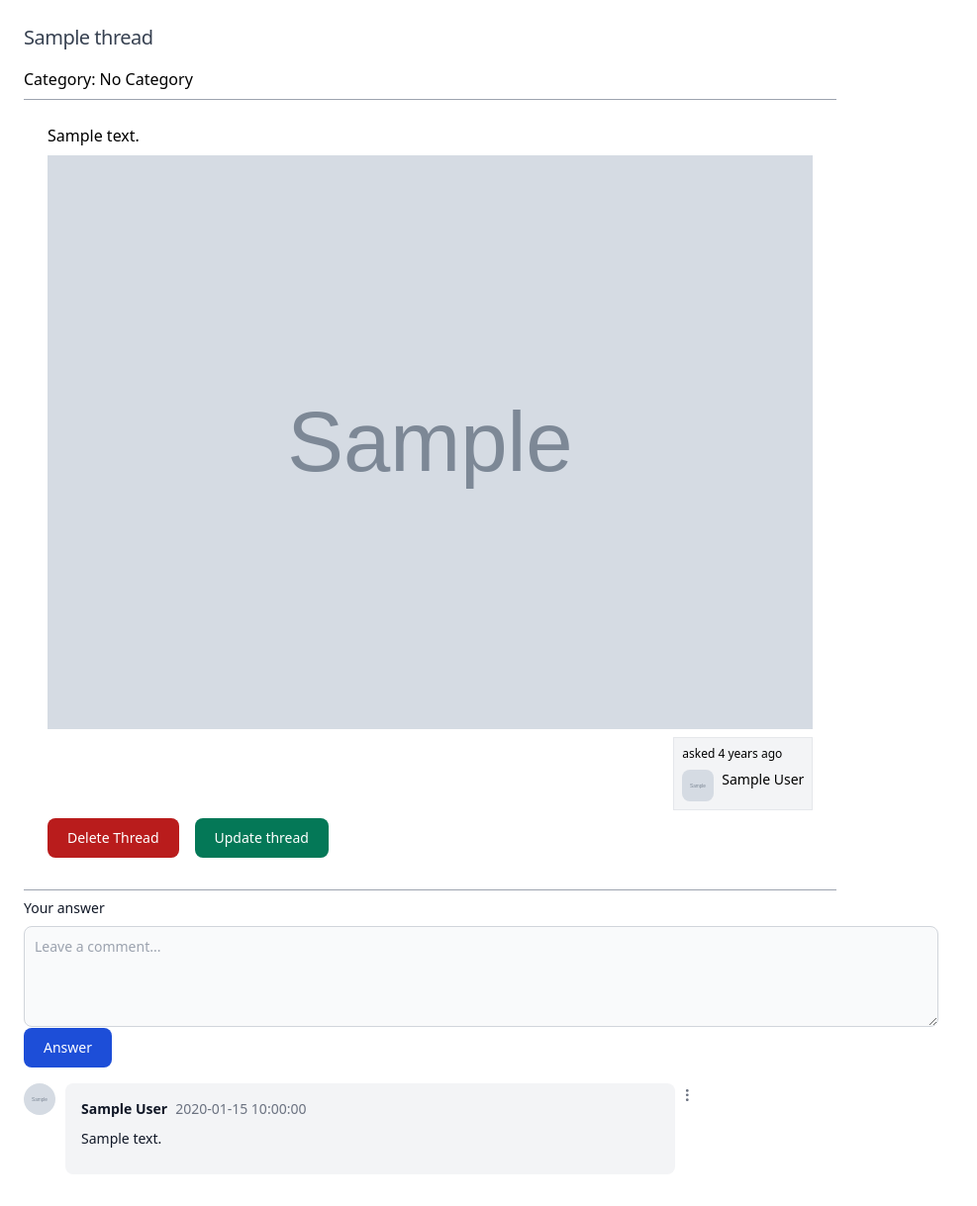
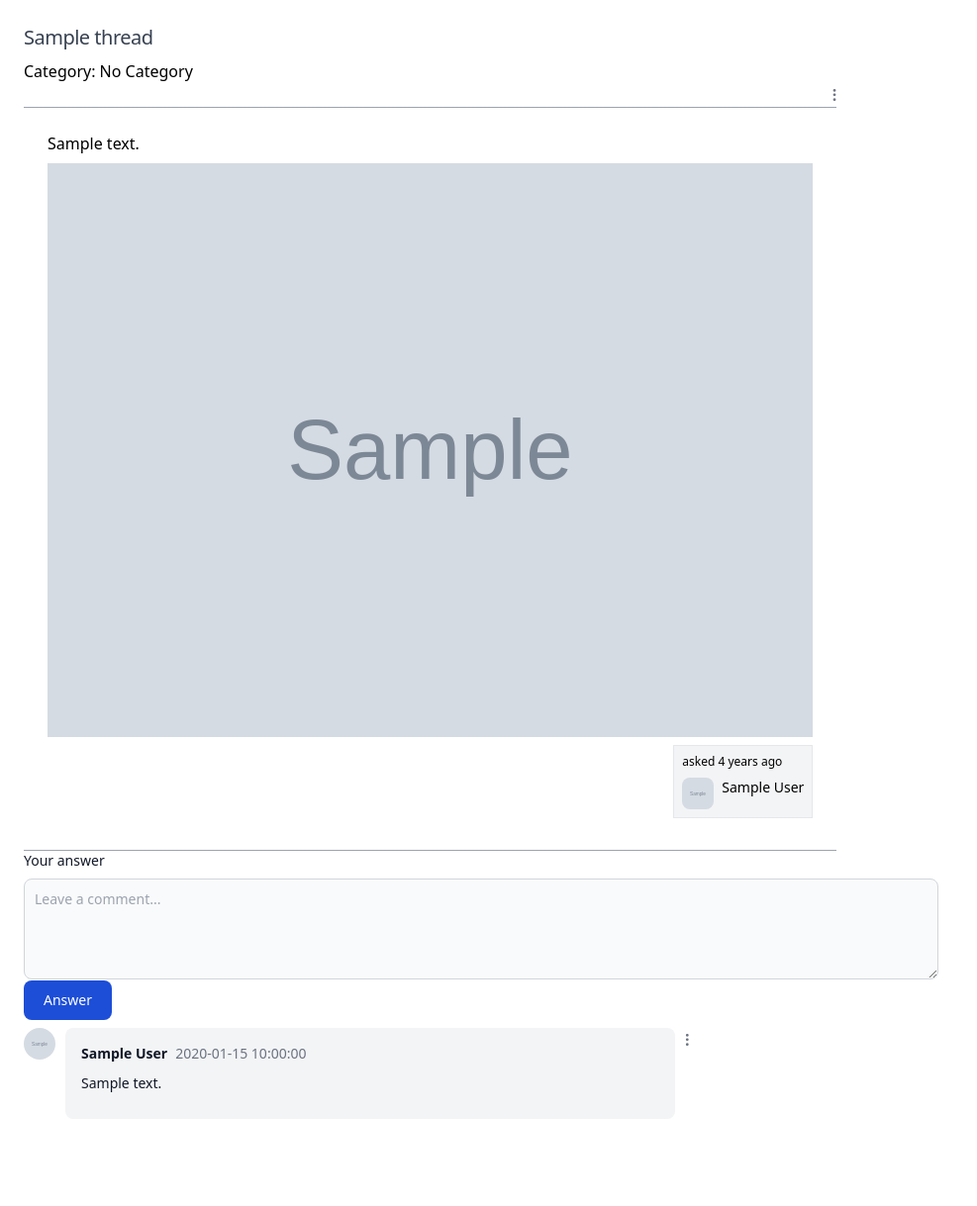
Before and after one commit to phatdtgcs220340/Greenwich-Student-Forum---coursework, a PHP site: page /Thread/page.php?threadId=1 in a window 1280 px wide. Shown: the part 162-1381 px from the top of the page at 99% size, without its empty margins (0-987 px from the left). After the commit the page ends 1266 px from the top, so only its background shows below. Run offline with PHP 8.4, Linux system fonts and the light colour scheme; the visitor is signed in with stand-in values (Sample User, id 1); tables that the repository leaves empty hold one stand-in row (values such as "Sample post"); grey boxes marked "Sample" are stand-in pictures; some libraries are stand-ins or nearby versions.

Commit message:
add dropdown menu and delete delete update button

```diff
--- a/src/Thread/page.php
+++ b/src/Thread/page.php
@@ -67,7 +67,7 @@ if (isset($_GET['threadId'])) {
                         <a href="../profile/profile.php?userId=<?php echo $_SESSION['user_id']?>" class="block px-4 py-2 text-sm text-gray-700 hover:bg-gray-100">Settings</a>
                         </li>
                         <li>
-                            <a href="./auth/logout.php" class="block px-4 py-2 text-sm text-gray-700 hover:bg-gray-100">Sign out</a>
+                            <a href="../auth/logout.php" class="block px-4 py-2 text-sm text-gray-700 hover:bg-gray-100">Sign out</a>
                         </li>
                     </ul>
                 </div>
@@ -90,16 +90,31 @@ if (isset($_GET['threadId'])) {
             </div>
         </div>
     </nav>
-    <div class="flex flex-col p-6 gap-2 ">
+    <div class="p-6 gap-2">
+        <div class="flex flex-col w-2/3">
         <h5 class="mb-2 text-xl font-medium tracking-tight text-gray-700"><?php echo $thread->getTitle() ?></h5>
         <h5>Category: <?php echo $thread->getCategory() ?></h5>
+        <?php if ($_SESSION['user_id'] == $thread->getUserId()) echo '
+                <button class="text-gray-500 text-base font-bold self-end hover:text-gray-900" data-dropdown-toggle="thread-dropdown" data-dropdown-placement="bottom">⁝</button>
+                <div class="z-50 hidden my-4 text-base list-none bg-white divide-y divide-gray-100 rounded-lg border border-gray-100" id="thread-dropdown">
+                                <ul class="py-2" aria-labelledby="thread-menu-button">
+                                    <li>
+                                    <button data-modal-target="popup-modal" data-modal-toggle="popup-modal" class="block px-4 py-2 text-sm text-gray-700 hover:bg-gray-100">Delete</button>
+                                    </li>
+                                    <li>
+                                    <button onclick="displayForm()" class="block px-4 py-2 text-sm text-gray-700 hover:bg-gray-100">Edit</a>
+                                    </li>
+                                </ul>
+                </div>'
+        ?>
+        </div>
         <div class="flex flex-col p-6 w-2/3 h-auto bg-white border-t border-b border-gray-400 gap-2">
             <form id="update-form" class="hidden" action="update-thread.php" method="post" enctype="multipart/form-data">
                 <input name="user_id" class="hidden" value="<?php echo $thread->getUserId()?>">
                 <input name="thread_id" type="text" class="hidden" value="<?php echo $threadId?>">
-                <textarea class="block p-2.5 w-full font-lg rounded-lg border border-gray-300 focus:ring-blue-500 focus:border-blue-500" id="edited-content" name="content"></textarea>
+                <textarea rows="4" class="block p-2.5 w-full font-lg rounded-lg border border-gray-300 focus:ring-blue-500 focus:border-blue-500" id="edit-content" name="content"></textarea>
                 <h5 id="note" class="hidden text-xs font-lg italic">Leave nothing for delete</h5>
-                <input disabled id="edited-image" class="hidden block w-full text-sm text-gray-900 border border-gray-300 cusor-pointer bg-white focus:outline-none" accept="image/png, image/jpeg, image/svg" placeholder="Leave nothing for delete" raria-describedby="file_input_help" id="thread-image" name="image" type="file">
+                <input disabled id="edit-image" class="hidden block w-full text-sm text-gray-900 border border-gray-300 cusor-pointer bg-white focus:outline-none" accept="image/png, image/jpeg, image/svg" placeholder="Leave nothing for delete" raria-describedby="file_input_help" id="thread-image" name="image" type="file">
                 <br>
                 <button type="button" onclick="changeImage()" class="py-2.5 px-5 me-2 mx-4 text-sm font-medium text-gray-900 focus:outline-none bg-white rounded-full border border-gray-200 hover:bg-gray-100 hover:text-blue-700 focus:z-10 focus:ring-4 focus:ring-gray-100">changeImage</button>
                 <button type="submit" class="text-white bg-blue-700 hover:bg-blue-800 focus:outline-none focus:ring-4 focus:ring-blue-300 font-medium rounded-full text-sm px-5 py-2.5 text-center me-2 mx-8">submit</button>
@@ -113,8 +128,8 @@ if (isset($_GET['threadId'])) {
                         else
                             echo "";
                         ?>" alt="" />
-            <div class="bg-gray-100 p-2 border boreder-gray-400 self-end flex flex-col gap-2">
-                <h2 class="text-xs">asked <?php echo $thread->timeDifference() ?> ago</h2>
+            <div class="bg-gray-100 p-2 border boreder-gray-400 self-end">
+                <h2 class="text-xs mb-2">asked <?php echo $thread->timeDifference() ?> ago</h2>
                 <a href="../profile/profile.php?userId=<?php echo $thread->getUserId()?>" class="flex gap-2">
                     <img class="w-8 h-8 rounded-lg" src="<?php $user = $thread->userInfo();
                      echo "../".$user['image'] ?>"
@@ -130,7 +145,6 @@ if (isset($_GET['threadId'])) {
             if ($thread->getUserId() == $_SESSION['user_id'])
                 echo '<div class="flex self-start">
                     <!-- Delete form -->
-                    <button data-modal-target="popup-modal" data-modal-toggle="popup-modal" type="button" class="focus:outline-none text-white bg-red-700 hover:bg-red-800 focus:ring-4 focus:ring-red-300 font-medium rounded-lg text-sm px-5 py-2.5 me-2 mb-2 dark:bg-red-600 dark:hover:bg-red-700 dark:focus:ring-red-900">Delete Thread</button>
                     <div id="popup-modal" tabindex="-1" class="hidden overflow-y-auto overflow-x-hidden fixed top-0 right-0 left-0 z-50 justify-center items-center w-full md:inset-0 h-[calc(100%-1rem)] max-h-full">
                         <div class="relative p-4 w-full max-w-md max-h-full">
                             <div class="relative bg-white rounded-lg shadow">
@@ -150,9 +164,6 @@ if (isset($_GET['threadId'])) {
                             </div>
                         </div>
                     </div>
-
-                    <button id="edit-button" type="button" onclick="displayForm()" class="focus:outline-none text-white bg-green-700 hover:bg-green-800 focus:ring-4 focus:ring-green-300 font-medium rounded-lg text-sm px-5 py-2.5 mx-4 mb-2 dark:bg-green-600 dark:hover:bg-green-700 dark:focus:ring-green-800">Update thread</button>
-
                 </div>'
             ?>
         </div>
@@ -181,12 +192,11 @@ if (isset($_GET['threadId'])) {
         function displayForm() {
             var form = document.getElementById("update-form");
             var content = document.getElementById("thread-content");
-            var textarea = document.getElementById("edited-content");
+            var textarea = document.getElementById("edit-content");
             if (form.classList.contains("hidden"))
             {
                 form.classList.remove("hidden");
                 textarea.value = content.innerHTML;
-                document.getElementById("body").scrollIntoView({ behavior: 'smooth' });
                 content.classList.add("hidden");
             }
             else {
@@ -196,7 +206,7 @@ if (isset($_GET['threadId'])) {
         }
         function changeImage() {
             var destination = document.getElementById("thread-image");
-            var source = document.getElementById("edited-image");
+            var source = document.getElementById("edit-image");
             var note = document.getElementById("note")
             if (source.classList.contains("hidden"))
             {
```
